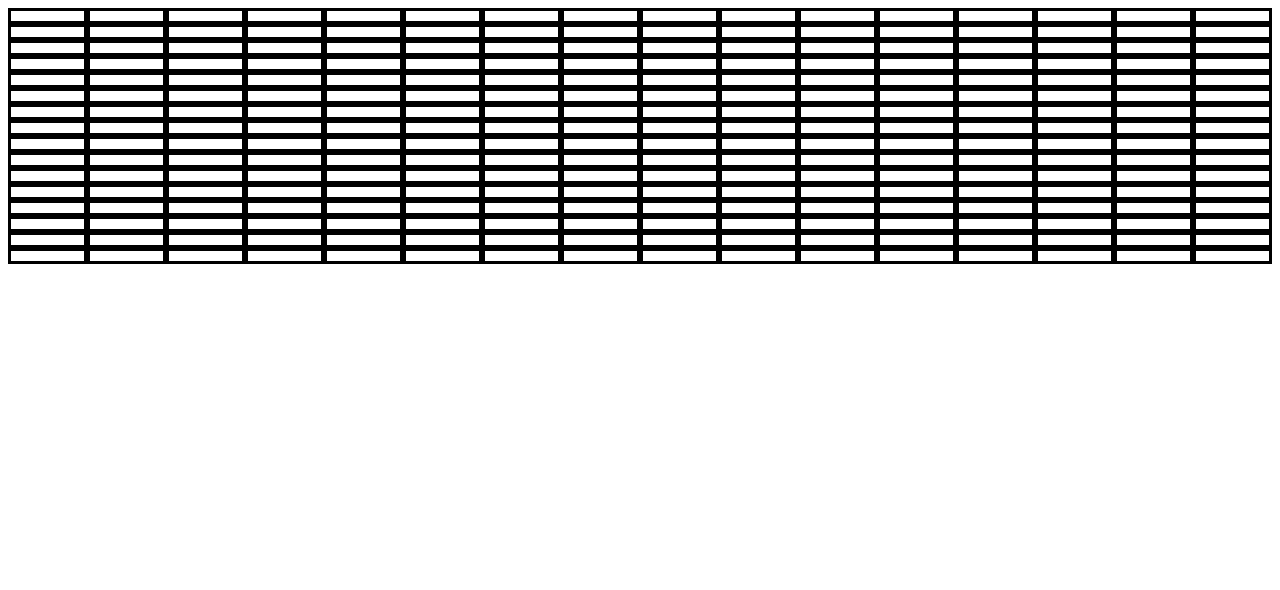
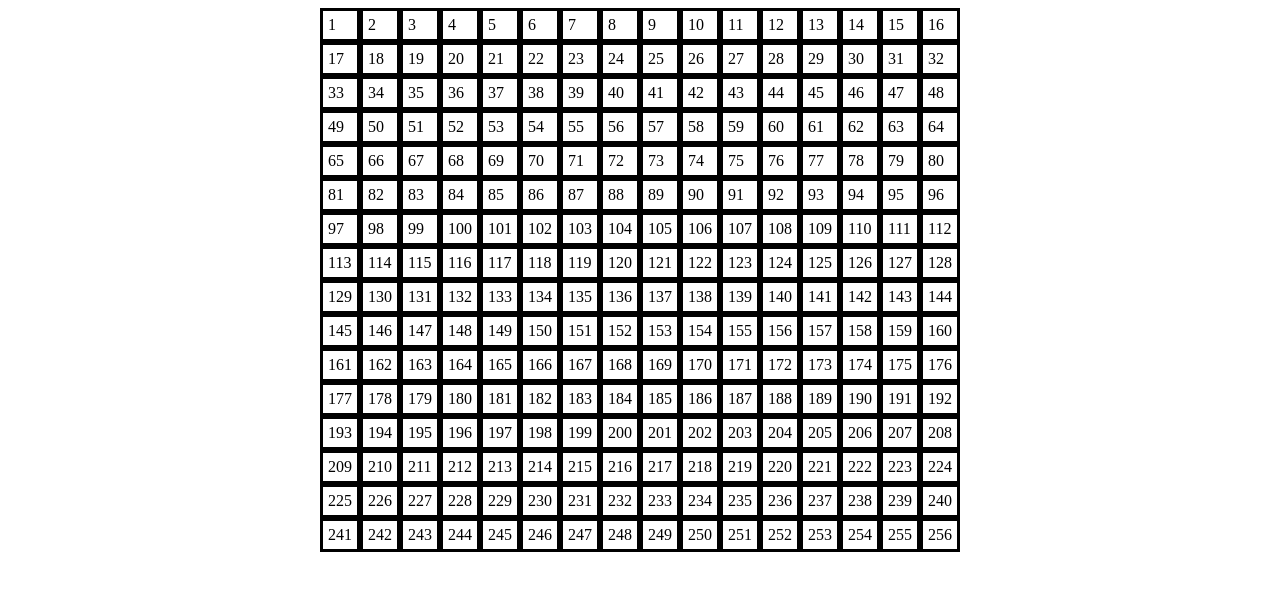
Before and after one commit to roryliberty/Etch-a-Sketch, a plain HTML site: page index.html in a window 1280 px wide. Drawn offline with Linux system fonts and the light colour scheme.

Commit message:
added numbers to the cells

```diff
--- a/script.js
+++ b/script.js
@@ -5,8 +5,15 @@ function makeGrid(rows, columns) {
         gridContainer.style.setProperty("--grid-rows", rows)
         gridContainer.style.setProperty("--grid-cols", columns);
         let cell = document.createElement("div");
-        gridContainer.appendChild(cell).className = "sixteen-cells";
+        cell.id = (i + 1);
+        cell.innerHTML = cell.id;
+        gridContainer.appendChild(cell).className = "grid-cell";
+
     }
 }
 
 makeGrid(16, 16);
+
+document.getElementsByClassName("grid-cell").addEventListener("mouseover", function fillIn() {
+    document.getElementsByClassName("grid-cell").style.color = "black";
+});
--- a/style.css
+++ b/style.css
@@ -3,13 +3,19 @@
     --grid-rows: 1;
 }
 
+main {
+    display: flex;
+    justify-content: center;
+}
+
 #grid-container {
     display: grid;
-    grid-template-rows: repeat(var(--grid-rows), 1fr);
-    grid-template-columns: repeat(var(--grid-cols), 1fr);
+    grid-template-rows: repeat(var(--grid-rows), auto);
+    grid-template-columns: repeat(var(--grid-cols), auto);
 }
 
-.sixteen-cells {
+.grid-cell {
     border-style: solid;
     padding: 5px;
+    background-color: white;
 }
```
